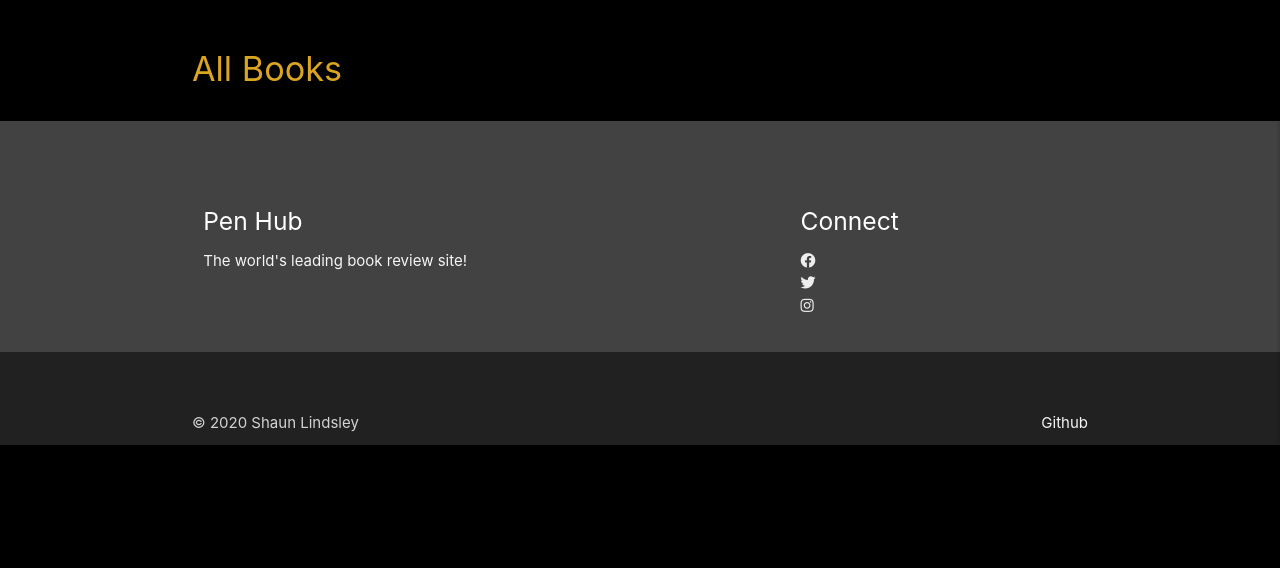
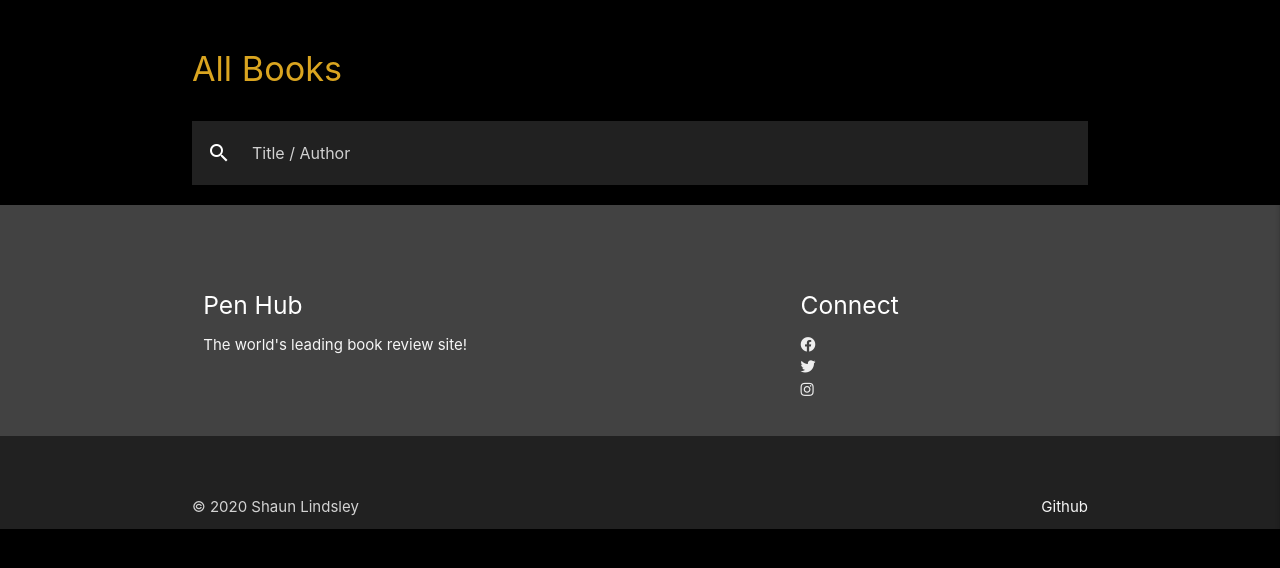
Before and after one commit to vdgvzr/milestone-project-3, a Flask app: page /all_books in a window 1280 px wide. Shown: the part 64-632 px from the top of the page. Run offline with Flask 2, Linux system fonts and the light colour scheme; data that the repository does not hold is empty; some libraries are stand-ins or nearby versions.

Commit message:
Added search box to all-books.html

```diff
--- a/templates/all-books.html
+++ b/templates/all-books.html
@@ -40,5 +40,19 @@
         <div class="center">
             {{pagination.links}}
         </div>
+
+        <div class="row">
+            <nav>
+                <div class="nav-wrapper grey darken-4">
+                    <form action="{{ url_for('search_books') }}">
+                        <div class="input-field">
+                        <input id="search0" type="search" name="search" placeholder="Title / Author" required>
+                        <label class="label-icon" for="search"><i class="material-icons">search</i></label>
+                        <i class="material-icons">close</i>
+                        </div>
+                    </form>
+                </div>
+            </nav>
+        </div>
     </div>
 {% endblock %}
```
